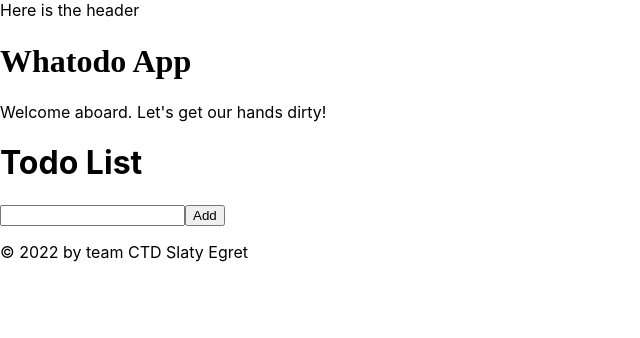
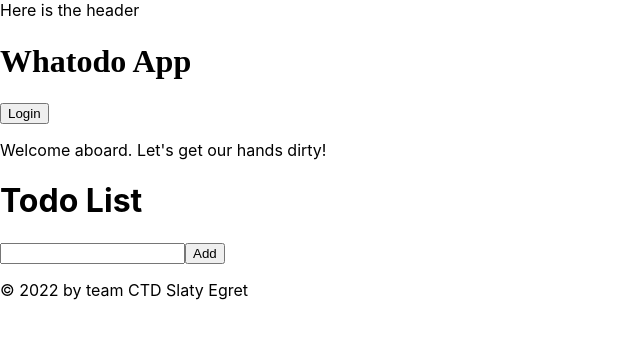
Before and after one commit to Sanlung/ctd-practicum-slaty-egret, a Next.js app: page / in a window 1280 px wide. Shown: the top 338 px of the page, without its empty margins (0-640 px from the left). Built offline with nearby package versions, Linux system fonts and the light colour scheme; a web font is replaced by a local one.

Commit message:
added a Navbar component with a Login button

```diff
--- /dev/null
+++ b/components/navbar.js
@@ -0,0 +1,9 @@
+import React from 'react';
+
+const Navbar = () => {
+    return (
+        <button type="submit">Login</button>
+    );
+}
+
+export default Navbar;
--- a/pages/index.js
+++ b/pages/index.js
@@ -1,6 +1,7 @@
 import Head from "next/head";
-import {siteTitle} from "../components/layout";
+import { siteTitle } from "../components/layout";
 import App from "../components/App";
+import Navbar from "../components/Navbar"
 
 const Home = () => {
   return (
@@ -13,6 +14,7 @@ const Home = () => {
           <span className='logo-w'>W</span>
           <span className='logo'>hatodo App</span>{" "}
         </h1>
+        <Navbar />
         <p>Welcome aboard. Let&apos;s get our hands dirty!</p>
         <App />
       </div>
```
